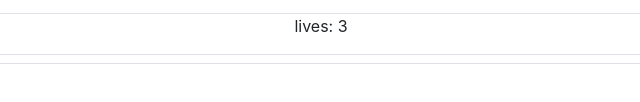
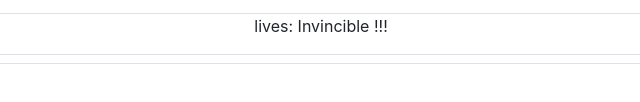
Before and after one commit to Jordi-LG/challengeMario, a plain HTML site: page index.html in a window 1280 px wide. Both pictures are taken after a click on the button "Collect a star". Shown: the part 218-320 px from the top of the page, 319-959 px from the left. Drawn offline with nearby package versions, Linux system fonts and the light colour scheme.

Commit message:
Change number of life when star true

```diff
--- a/index.html
+++ b/index.html
@@ -53,8 +53,11 @@
 
         </div>
         <div class="border mt-3">
-          <p class="text-center">
+          <p class="text-center" v-if="!star">
             lives: {{ lives }}
+          </p>
+          <p class="text-center" v-else="star">
+            lives: {{ invincible }}
           </p>
         </div>
       </main>
--- a/js/app.js
+++ b/js/app.js
@@ -21,6 +21,7 @@ let vm = new Vue({
     starMessageBtn: 'Collect a star',
     mushroom: false,
     lives: 3,
+    invincible: 'Invincible !!!'
   },
 
   methods: {
```
